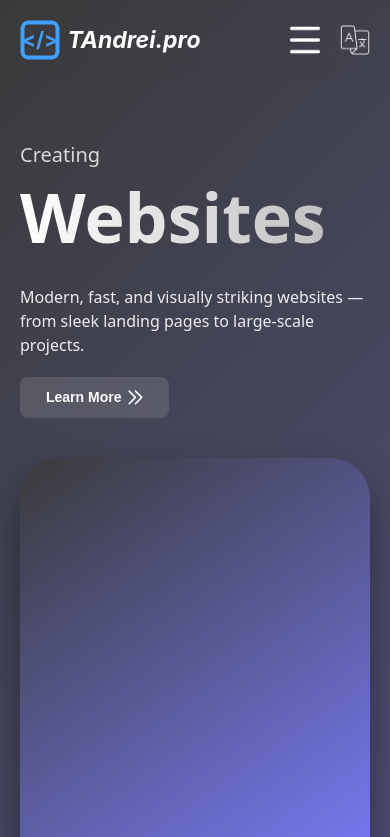
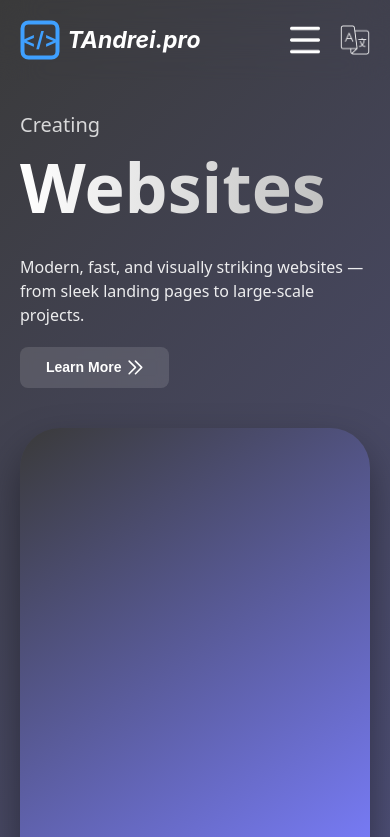
Before and after one commit to TAndrei17/tandreipro-page, a React (Vite) app: page / in a window 390 px wide. Shown: the top 837 px of the page. Built offline with nearby package versions, Linux system fonts and the light colour scheme.

Commit message:
fix: fix errors with header height

```diff
--- a/src/components/common/Header/Header.tsx
+++ b/src/components/common/Header/Header.tsx
@@ -20,11 +20,23 @@ const Header = () => {
 	const [lngButtons, setLngButtons] = useState<'open' | 'closed'>('closed');
 
 	const headerRef = useRef<HTMLElement>(null);
+	const updateHeaderHeight = () => {
+		if (headerRef.current) {
+			setSiteHeaderHeight?.(headerRef.current.getBoundingClientRect().height);
+		}
+	};
+
 	useLayoutEffect(() => {
-		if (headerRef.current) {
-			setSiteHeaderHeight(headerRef.current.getBoundingClientRect().height);
-		}
-	}, [menu, setSiteHeaderHeight, lngButtons, setLngButtons]);
+		// пересчет высоты заголовка при монтировании
+		updateHeaderHeight();
+
+		// пересчет высоты заголовка при изменении размеров окна
+		window.addEventListener('resize', updateHeaderHeight);
+
+		return () => {
+			window.removeEventListener('resize', updateHeaderHeight);
+		};
+	}, [menu, lngButtons, setSiteHeaderHeight]);
 
 	const navLinks = [
 		{ to: '/services', label: t('appHeader.services') },
--- a/src/components/home/SectionStyles.css
+++ b/src/components/home/SectionStyles.css
@@ -5,7 +5,7 @@
 	justify-content: space-between;
 	gap: 40px;
 	margin: 0 auto;
-	padding: 60px 40px;
+	padding: 0 40px 60px;
 }
 .section-reverse {
 	flex-direction: row-reverse;
@@ -103,7 +103,7 @@
 	.section {
 		flex-direction: column;
 		align-items: flex-start;
-		padding: 30px 20px;
+		padding: 0 20px 30px;
 	}
 	.section-btn {
 		margin-top: 20px;
```
